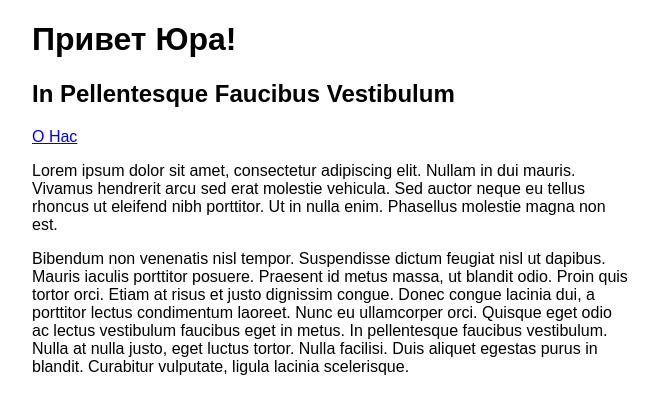
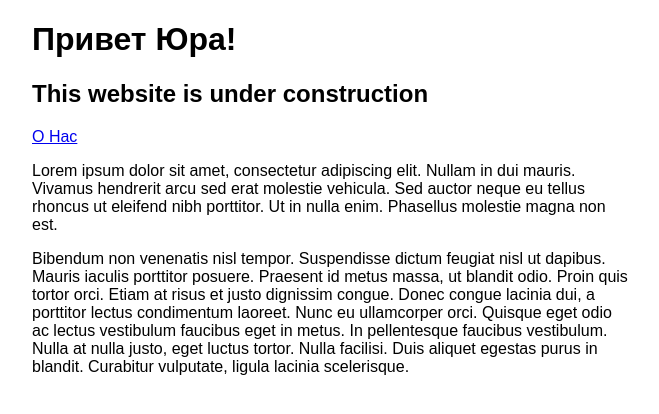
Before and after one commit to yuriym1/webdev101, a website: page public/index.html in a window 1280 px wide. Shown: the whole page, without its empty margins (308-967 px from the left). Drawn offline with Linux system fonts and the light colour scheme.

Commit message:
update index.html

```diff
--- a/public/index.html
+++ b/public/index.html
@@ -8,7 +8,7 @@
 <body>
 <h1>Привет Юра!</h1>
 
-<h2>In Pellentesque Faucibus Vestibulum</h2>
+<h2>This website is under construction</h2>
 
 <a href="about.html">О Нас</a>
 
```
